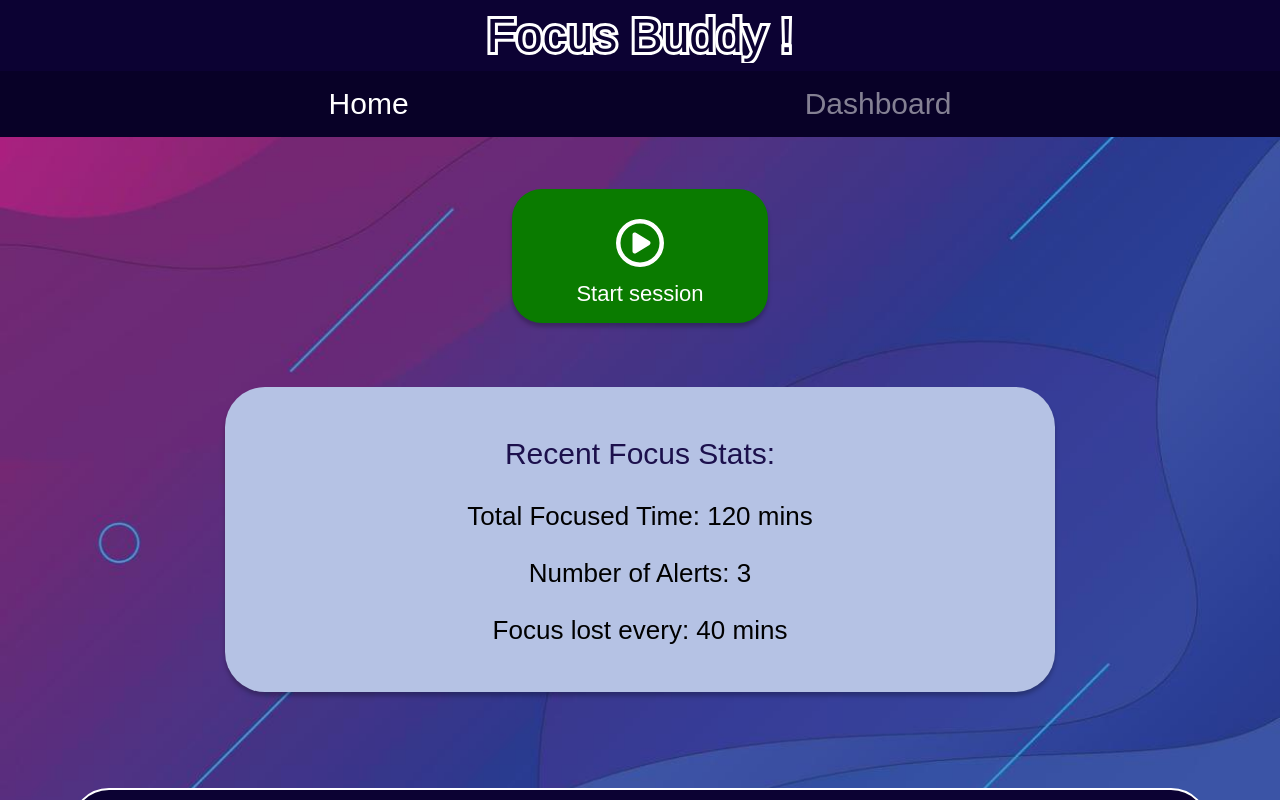
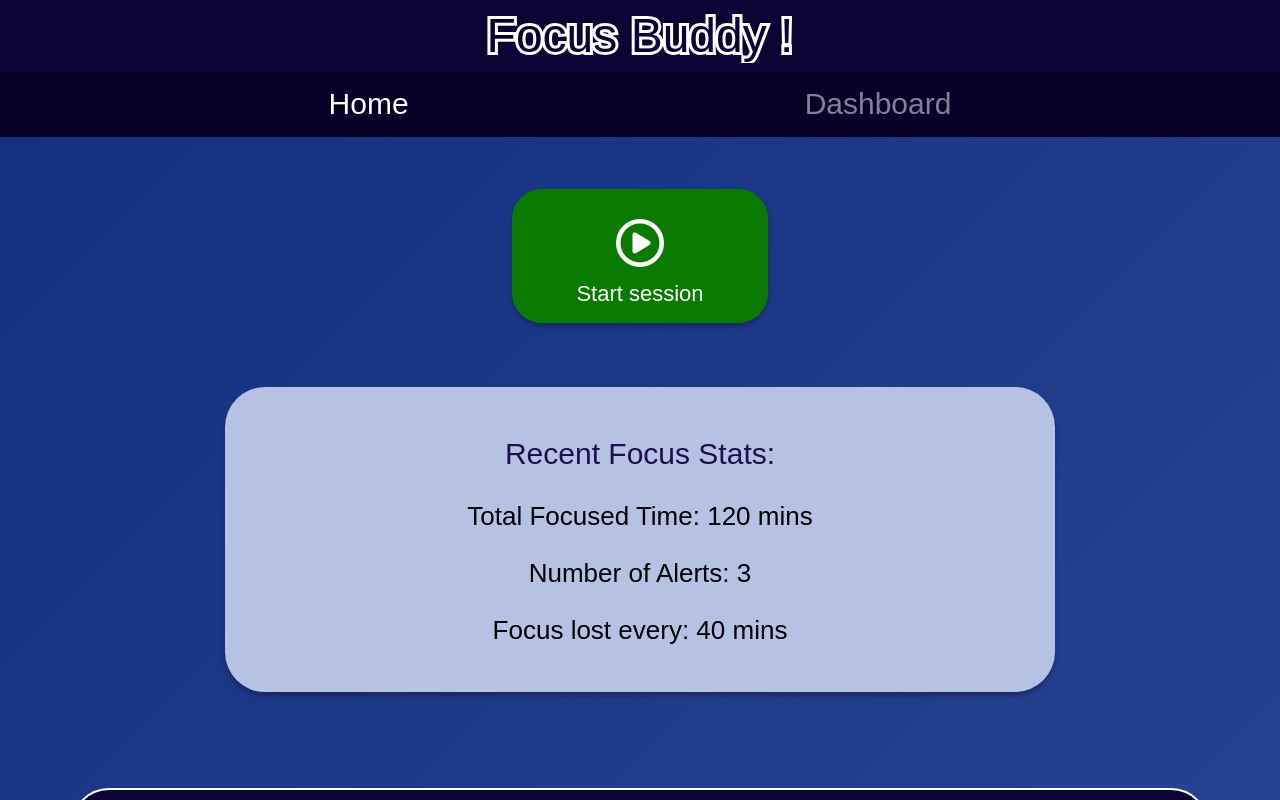
Before and after one commit to mikelambo7/FocusBuddy, a React (Create React App) app: page / in a window 1280 px wide. Shown: the top 800 px of the page. Built offline with nearby package versions, Linux system fonts and the light colour scheme; a web font is replaced by a local one.

Commit message:
Modified background

```diff
--- a/src/App.css
+++ b/src/App.css
@@ -1,11 +1,24 @@
 .app-container {
-  background-image: url('focus-buddy-background.jpg');
-  background-size: cover;
+  background: linear-gradient(135deg, #041f72, #405da7);
+  background-size: 300% 300%;
+  animation: gradientAnimation 5s ease infinite;
   min-height: 100vh;
   display: flex;
   flex-direction: column;
   align-items: center;
   max-width: 100vw;
+}
+
+@keyframes gradientAnimation {
+  0% {
+    background-position: 0% 50%;
+  }
+  50% {
+    background-position: 100% 50%;
+  }
+  100% {
+    background-position: 0% 50%;
+  }
 }
 
 header {
--- a/src/components/FocusSession.js
+++ b/src/components/FocusSession.js
@@ -91,7 +91,7 @@ const FocusSession = ({ setSessionActive }) => {
 
   // Calculates the percentage of a session the user was unfocused
   const calculateUnfocusedPercentage = (sessionTime, unfocusedTime) => {
-    if (sessionTime === 0) return 0; // To avoid division by zero
+    if (sessionTime === 0) return 0;
     return ((unfocusedTime / sessionTime) * 100).toFixed(2);
   };
 
@@ -119,7 +119,7 @@ const FocusSession = ({ setSessionActive }) => {
             <p>Time Focused: {formatTime(sessionStats.totalSessionTime - sessionStats.totalTimeUnfocused)}</p>
             <p>Total Times Focus Lost: {formatTime(sessionStats.totalFocusLost)}</p>
 
-            <p>You were unfocused for a total of {calculateUnfocusedPercentage(sessionStats.totalSessionTime, sessionStats.totalTimeUnfocused)}% of your session</p>
+            <p className="session-analysis-text">You were unfocused for a total of {calculateUnfocusedPercentage(sessionStats.totalSessionTime, sessionStats.totalTimeUnfocused)}% of your session</p>
             <button onClick={() => setSessionStats(null)}>Continue</button>
           </div>
         </div>
--- a/src/components/HomePage.css
+++ b/src/components/HomePage.css
@@ -39,7 +39,6 @@ button img {
 
 .session.end {
   background-color: #C91313;
-  margin-bottom: 20px;
 }
 
 .home-content {
@@ -172,5 +171,9 @@ button img {
 }
 
 .session-stats button:hover {
-  background-color: #45a049; /* Darker green on hover */
+  background-color: #45a049;
 }
+
+.session-stats p.session-analysis-text {
+  color: rgb(129, 16, 16);
+}
```
